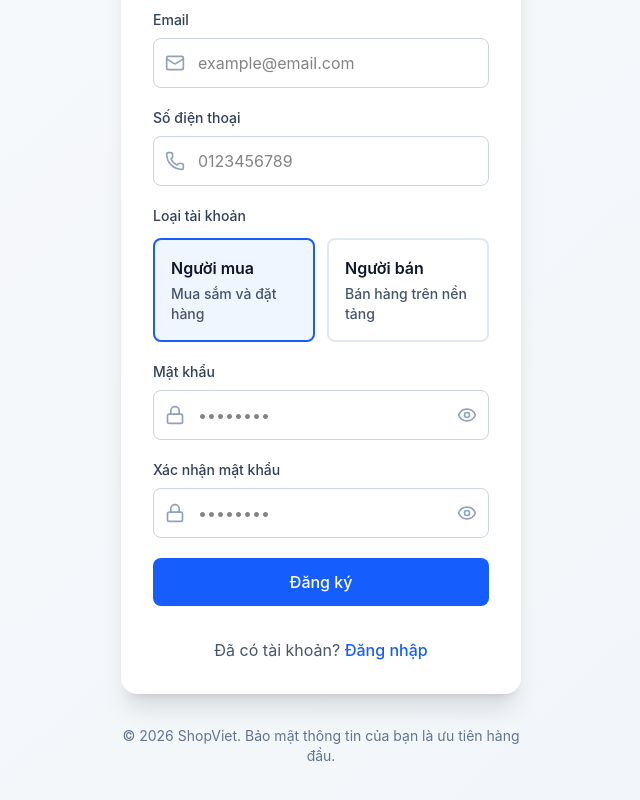
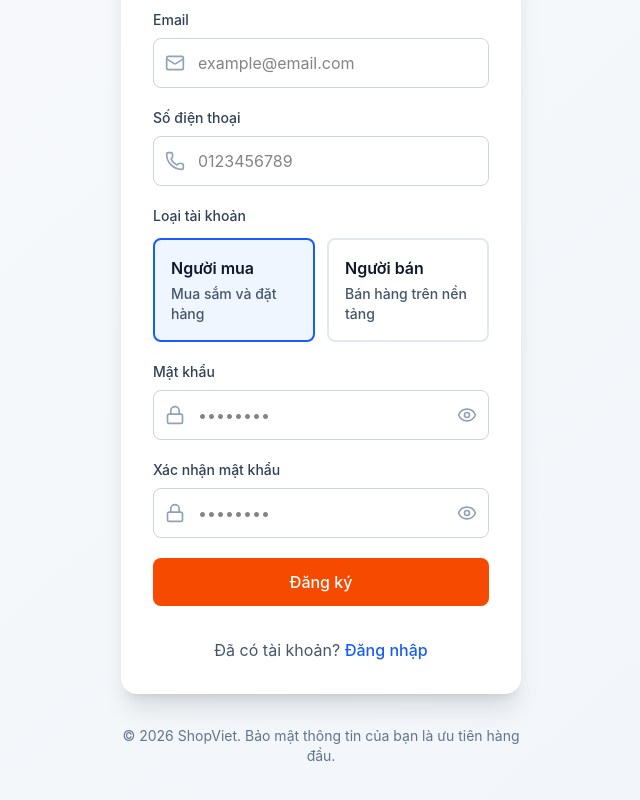
Before and after one commit to Munfond/E-Commerce-System, a React (Vite) app: page /register in a window 1280 px wide. Shown: the part 360-1160 px from the top of the page, without its empty margins (319-959 px from the left). Built offline with nearby package versions, Linux system fonts and the light colour scheme.

Commit message:
Add login and register pages

```diff
--- a/src/app/pages/ForgotPassword.tsx
+++ b/src/app/pages/ForgotPassword.tsx
@@ -63,7 +63,7 @@
                   disabled={isLoading}
                   whileHover={{ scale: 1.01 }}
                   whileTap={{ scale: 0.99 }}
-                  className="w-full bg-blue-600 text-white py-3 rounded-lg font-medium hover:bg-blue-700 transition-colors disabled:opacity-50 disabled:cursor-not-allowed"
+                  className="w-full bg-orange-600 text-white py-3 rounded-lg font-medium hover:bg-orange-700 transition-colors disabled:opacity-50 disabled:cursor-not-allowed"
                 >
                   {isLoading ? 'Đang gửi...' : 'Gửi link đặt lại mật khẩu'}
                 </motion.button>
--- a/src/app/pages/Login.tsx
+++ b/src/app/pages/Login.tsx
@@ -93,7 +93,7 @@
               disabled={isLoading}
               whileHover={{ scale: 1.01 }}
               whileTap={{ scale: 0.99 }}
-              className="w-full bg-blue-600 text-white py-3 rounded-lg font-medium hover:bg-blue-700 transition-colors disabled:opacity-50 disabled:cursor-not-allowed"
+              className="w-full bg-orange-600 text-white py-3 rounded-lg font-medium hover:bg-orange-700 transition-colors disabled:opacity-50 disabled:cursor-not-allowed"
             >
               {isLoading ? 'Đang đăng nhập...' : 'Đăng nhập'}
             </motion.button>
--- a/src/app/pages/Register.tsx
+++ b/src/app/pages/Register.tsx
@@ -196,7 +196,7 @@
               disabled={isLoading}
               whileHover={{ scale: 1.01 }}
               whileTap={{ scale: 0.99 }}
-              className="w-full bg-blue-600 text-white py-3 rounded-lg font-medium hover:bg-blue-700 transition-colors disabled:opacity-50 disabled:cursor-not-allowed"
+              className="w-full bg-orange-600 text-white py-3 rounded-lg font-medium hover:bg-orange-700 transition-colors disabled:opacity-50 disabled:cursor-not-allowed"
             >
               {isLoading ? 'Đang tạo tài khoản...' : 'Đăng ký'}
             </motion.button>
```
